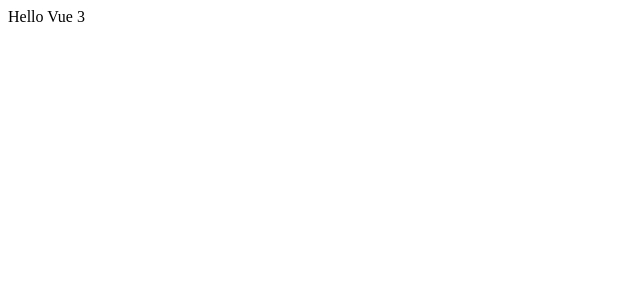
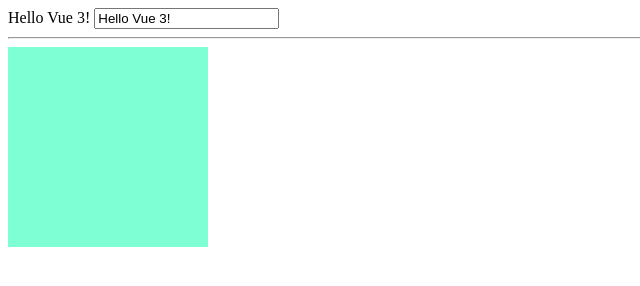
Before and after one commit to GabiSza/Vue-Freecodecamp-project, a plain HTML site: page index.html in a window 1280 px wide. Shown: the whole page, without its empty margins (0-640 px from the left). Drawn offline with nearby package versions, Linux system fonts and the light colour scheme.

Commit message:
added some styling and an ifVisible Boolean

```diff
--- a/index.html
+++ b/index.html
@@ -2,15 +2,33 @@
 <html>
     <head>
         <title>Vue 3 Basics</title>
+        <style>
+            .box {
+                background-color: aquamarine;
+                height: 200px;
+                width: 200px;
+            }
+        </style>
     </head>
     <body>
         <div id="app">
-            Hello Vue 3
+           {{greeting}}
+           <input v-model="greeting" />
+           <hr />
+
+           <div v-if="isVisible" class="box"></div>
         </div>
 
         <script src="https://unpkg.com/vue@3/dist/vue.global.js"></script>
         <script>
-            let app = Vue.createApp({})
+            let app = Vue.createApp({
+                data: function() {
+                    return {
+                        greeting: 'Hello Vue 3!',
+                        isVisible: true
+                    }
+                }
+            })
             app.mount('#app')
         </script>
 
```
